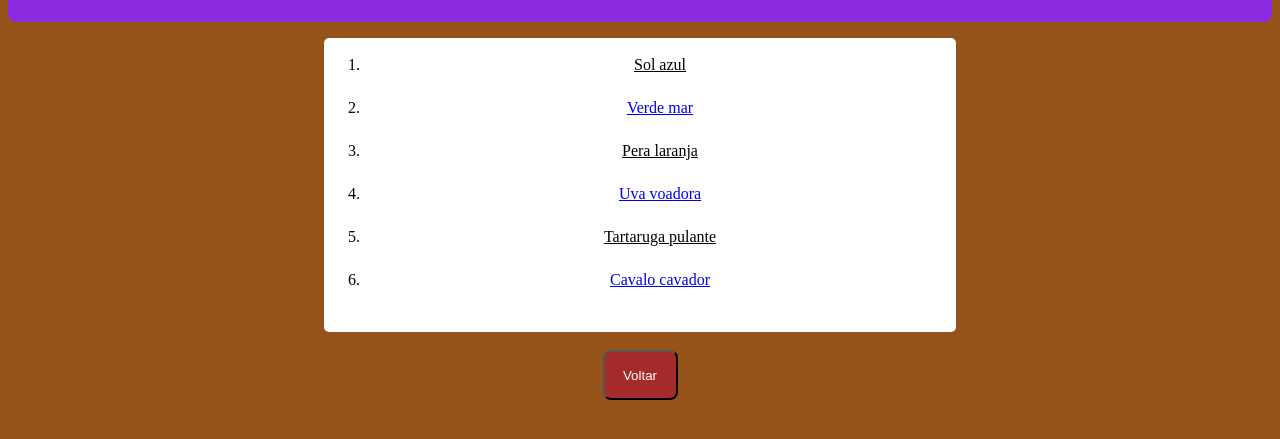
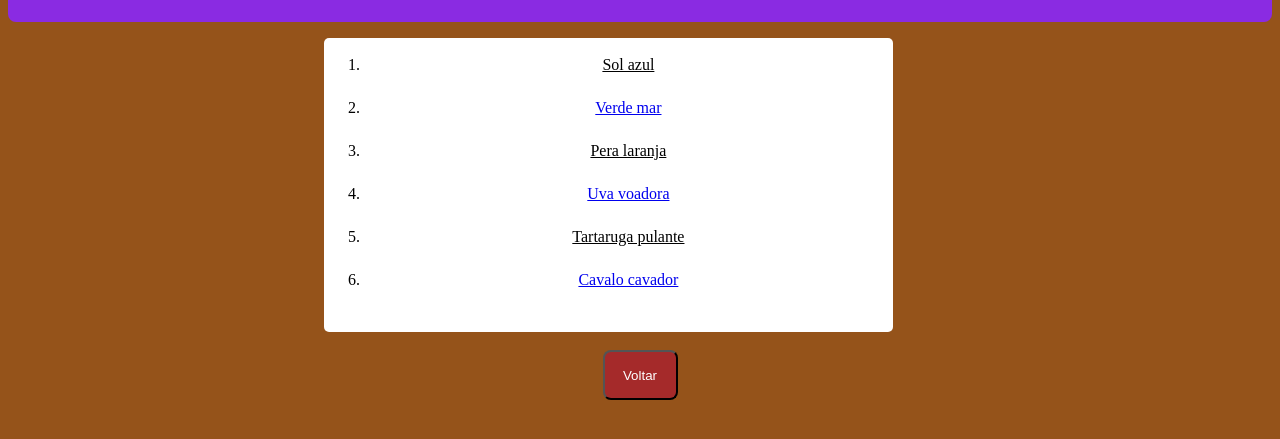
Before and after one commit to LuapabloSdA/TestMenu, a plain HTML site: page index.html in a window 1280 px wide. Shown: the part 61-500 px from the top of the page. Drawn offline with Linux system fonts and the light colour scheme.

Commit message:
Update index.html

```diff
--- a/index.html
+++ b/index.html
@@ -26,9 +26,7 @@
         div{
             margin-left: 25%;
             margin-right: 25%;
-            max-width: 50%;
-            min-width: 300px;
-            min-height: auto;
+            max-width: 45%;
             max-height: 25%;
             background-color: white;
             border-radius: 5px;
```
